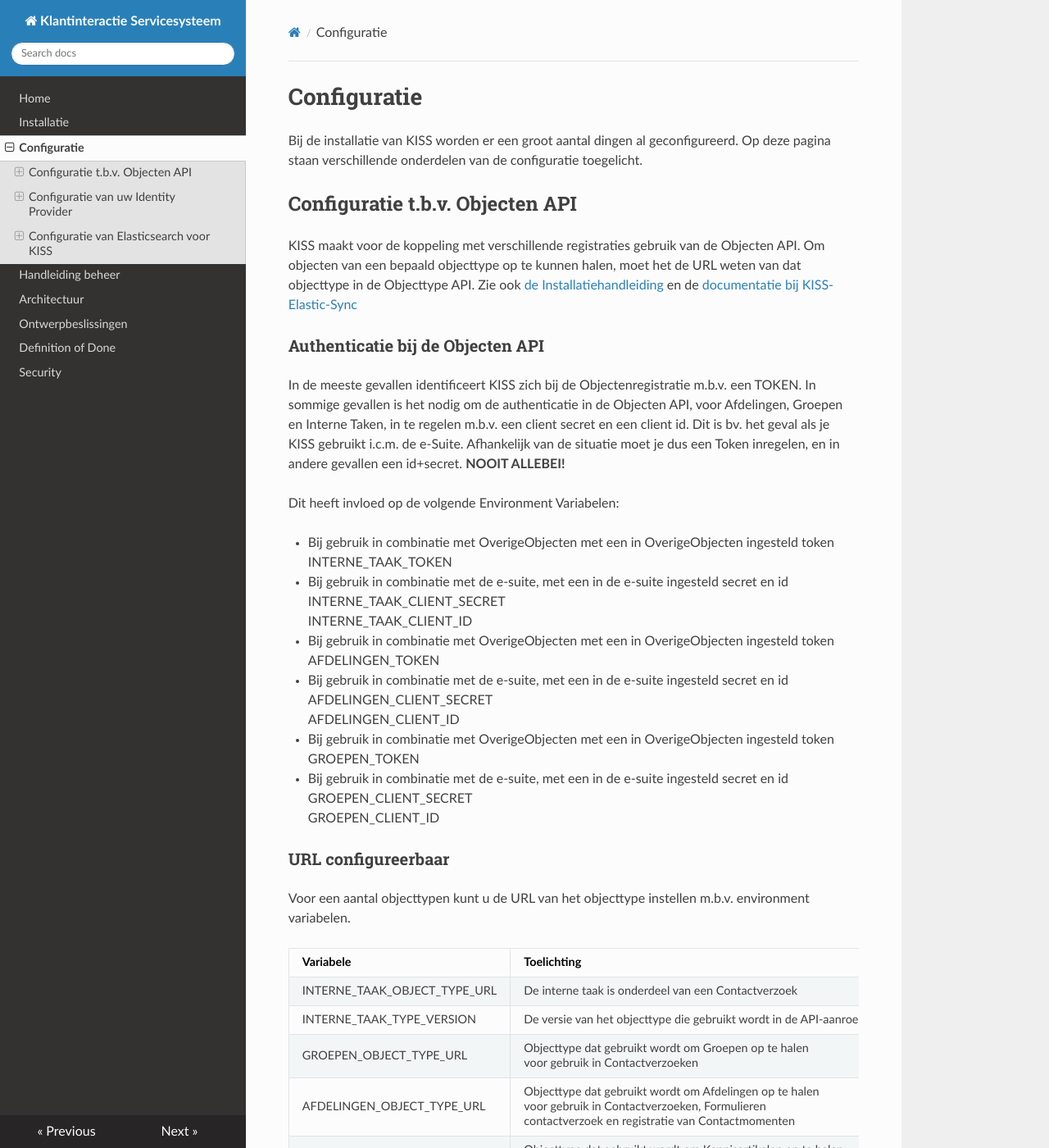
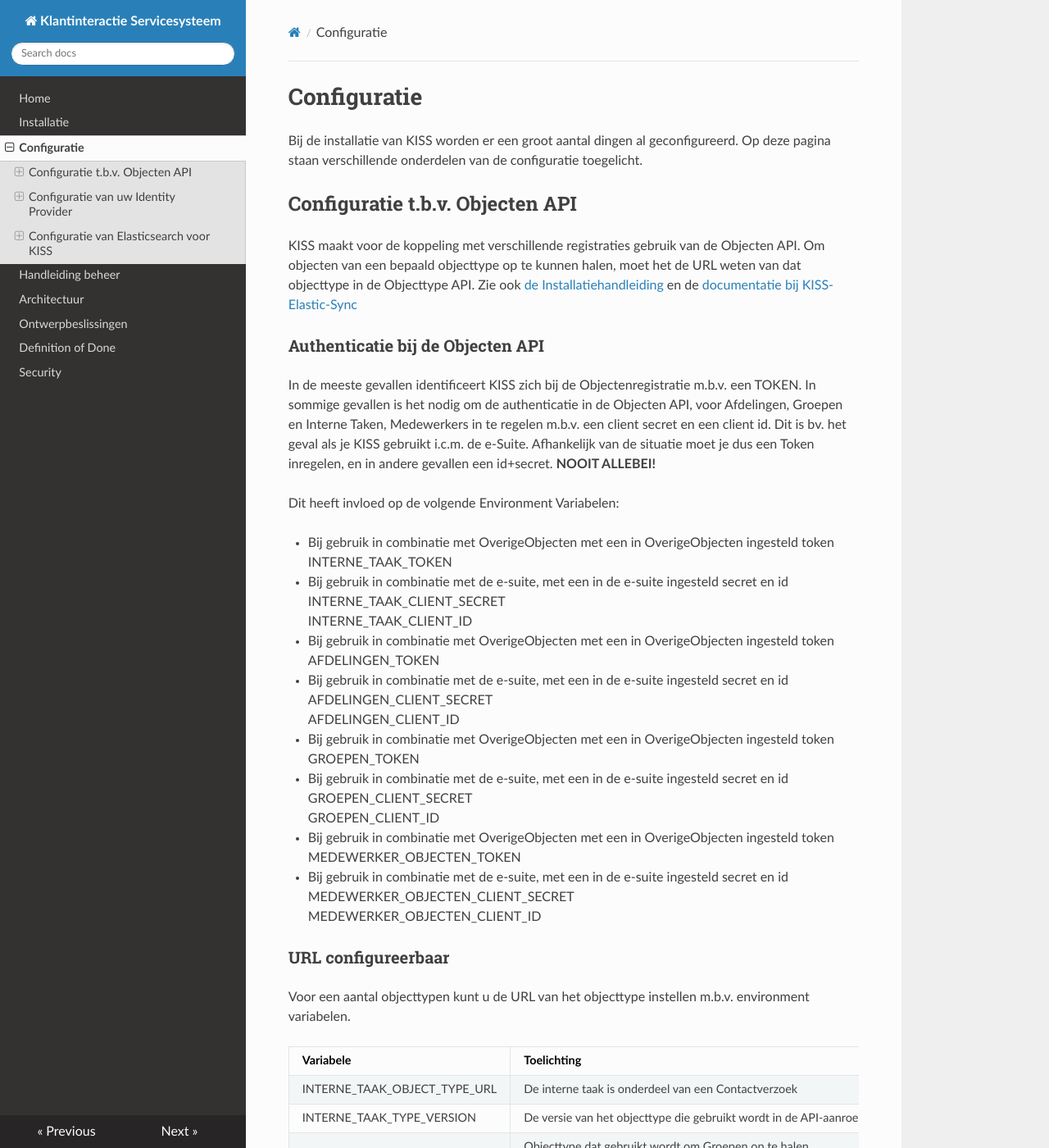
Before and after one commit to Klantinteractie-Servicesysteem/.github, an MkDocs documentation site: the page built from docs/CONFIGURATIE.md, in a window 1280 px wide and 1400 px high. Shown: the whole window at 82% size. Built offline with MkDocs 1.6.1, drawn with Linux system fonts in a browser that asks for light colours; nearby versions of some CDN libraries.

Commit message:
Update CONFIGURATIE.md

```diff
--- a/docs/CONFIGURATIE.md
+++ b/docs/CONFIGURATIE.md
@@ -7,7 +7,7 @@ KISS maakt voor de koppeling met verschillende registraties gebruik van de Objec
 
 ### Authenticatie bij de Objecten API
 In de meeste gevallen identificeert KISS zich bij de Objectenregistratie m.b.v. een TOKEN.
-In sommige gevallen is het nodig om de authenticatie in de Objecten API, voor Afdelingen, Groepen en Interne Taken, in te regelen m.b.v. een client secret en een client id. Dit is bv. het geval als je KISS gebruikt i.c.m. de e-Suite. Afhankelijk van de situatie moet je dus een Token inregelen, en in andere gevallen een id+secret. **NOOIT ALLEBEI!**
+In sommige gevallen is het nodig om de authenticatie in de Objecten API, voor Afdelingen, Groepen en Interne Taken, Medewerkers in te regelen m.b.v. een client secret en een client id. Dit is bv. het geval als je KISS gebruikt i.c.m. de e-Suite. Afhankelijk van de situatie moet je dus een Token inregelen, en in andere gevallen een id+secret. **NOOIT ALLEBEI!**
 
 Dit heeft invloed op de volgende Environment Variabelen:
 
@@ -29,6 +29,12 @@ GROEPEN_TOKEN
 
 - Bij gebruik in combinatie met de e-suite, met een in de e-suite ingesteld secret en id
 GROEPEN_CLIENT_SECRET <br/> GROEPEN_CLIENT_ID
+
+- Bij gebruik in combinatie met OverigeObjecten met een in OverigeObjecten ingesteld token<br/>
+MEDEWERKER_OBJECTEN_TOKEN
+
+- Bij gebruik in combinatie met de e-suite, met een in de e-suite ingesteld secret en id
+MEDEWERKER_OBJECTEN_CLIENT_SECRET <br/> MEDEWERKER_OBJECTEN_CLIENT_ID
 
 ### URL configureerbaar
 Voor een aantal objecttypen kunt u de URL van het objecttype instellen m.b.v. environment variabelen.
```
